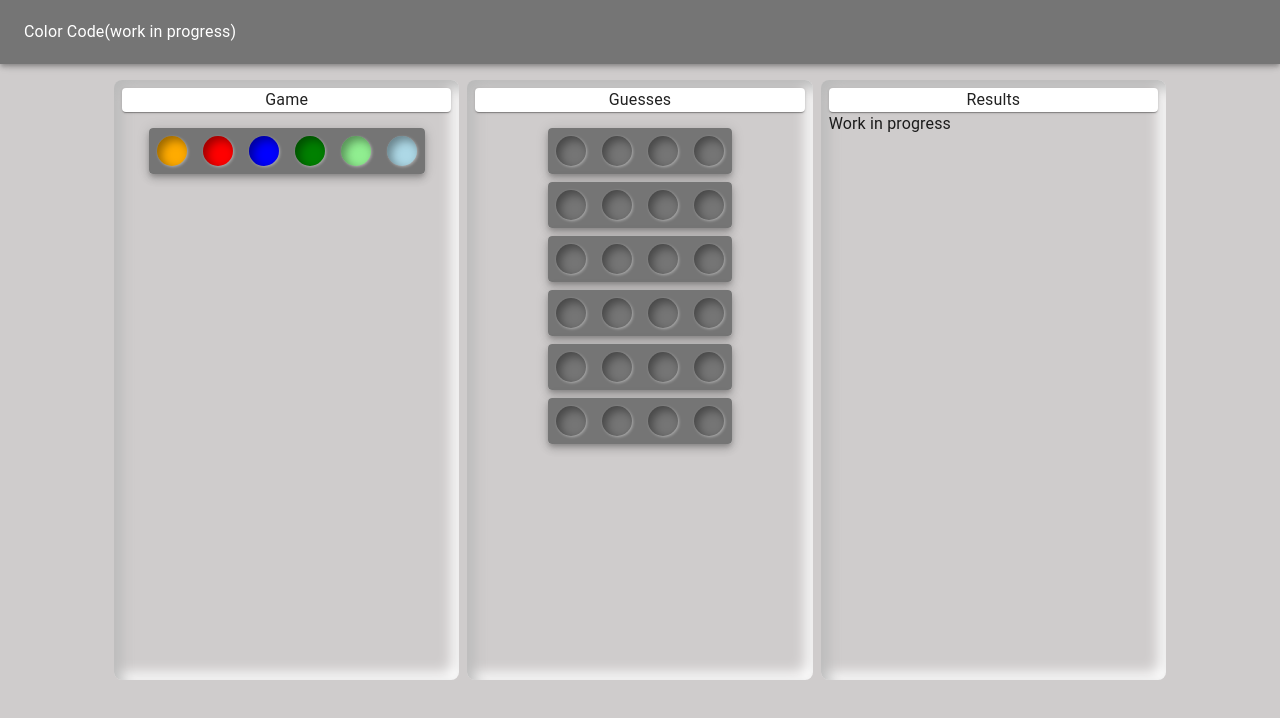
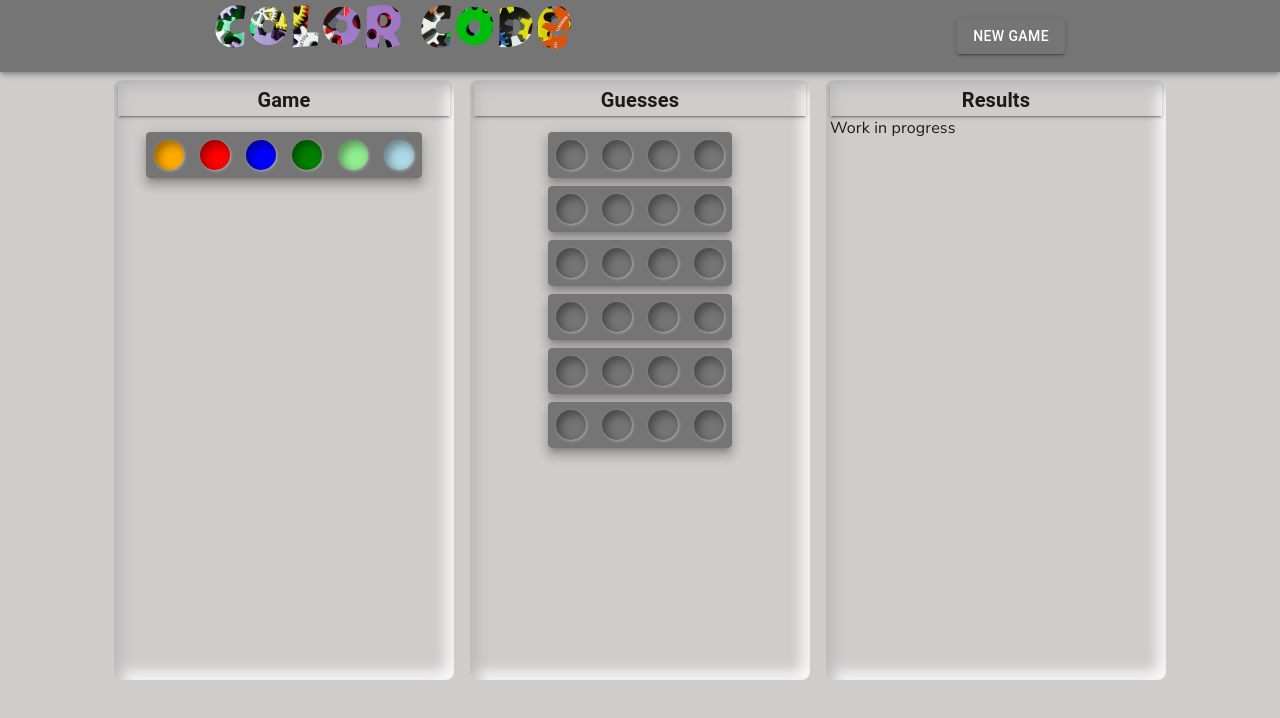
Before and after one commit to PeterBorza/vite-mui-color-game, a React (Vite) app: page / in a window 1280 px wide. Shown: the top 718 px of the page. Built offline with nearby package versions, Linux system fonts and the light colour scheme.

Commit message:
CC-5: Navbar title, styling fixes, new game button (#3)

```diff
--- a/src/App.tsx
+++ b/src/App.tsx
@@ -20,7 +20,7 @@ const App = () => {
           borderRadius: 2,
         }}
       >
-        <Grid2 container spacing={1} width="100%" height="100%">
+        <Grid2 container spacing={2} width="100%" height="100%">
           <Panel title="Game">
             <Stack spacing={2} p={2} alignItems="center">
               <Palette colors={COLORS} />
--- a/src/components/NavBar.tsx
+++ b/src/components/NavBar.tsx
@@ -1,13 +1,44 @@
-import { AppBar, styled, Toolbar } from "@mui/material";
+import {
+  AppBar,
+  Button,
+  Stack,
+  styled,
+  Toolbar,
+  Typography,
+} from "@mui/material";
+import w1 from "../assets/images/w1.jpg";
 
-const NAV_TITLE = "Color Code(work in progress)";
+const NAV_TITLE = "Color Code";
 
 const NavBar = () => {
   const Offset = styled("div")(({ theme }) => theme.mixins.toolbar);
   return (
     <>
       <AppBar position="fixed">
-        <Toolbar>{NAV_TITLE}</Toolbar>
+        <Toolbar>
+          <Stack
+            direction="row"
+            justifyContent="space-around"
+            alignItems="center"
+            flexGrow={1}
+          >
+            <Typography
+              fontFamily="Luckiest Guy, sans serif"
+              variant="h2"
+              letterSpacing={4}
+              sx={{
+                backgroundImage: `url(${w1})`,
+                backgroundSize: "cover",
+                backgroundClip: "text",
+                "&,-webkit-background-clip": "text",
+                color: "transparent",
+              }}
+            >
+              {NAV_TITLE}
+            </Typography>
+            <Button variant="contained">New Game</Button>
+          </Stack>
+        </Toolbar>
       </AppBar>
       <Offset />
     </>
--- a/src/components/Palette.tsx
+++ b/src/components/Palette.tsx
@@ -13,8 +13,7 @@ const Palette: FC<Props> = ({ colors, emptySlotsCount = 4 }) => {
   const fillSlots = () => colors ?? new Array(emptySlotsCount).fill(null);
 
   return (
-    <Stack>
-      <Paper elevation={5} sx={{ alignSelf: "start" }}>
+    <Paper elevation={8}>
       <Stack
         direction="row"
         spacing={2}
@@ -29,7 +28,6 @@ const Palette: FC<Props> = ({ colors, emptySlotsCount = 4 }) => {
         ))}
       </Stack>
     </Paper>
-    </Stack>
   );
 };
 
--- a/src/components/Panel.tsx
+++ b/src/components/Panel.tsx
@@ -1,4 +1,4 @@
-import { Grid2, Grid2Props, Paper, styled } from "@mui/material";
+import { Grid2, Grid2Props, Paper, styled, Typography } from "@mui/material";
 import { FC, PropsWithChildren } from "react";
 
 type Props = {
@@ -6,13 +6,13 @@ type Props = {
 };
 
 const StyledPanel = styled((props: Grid2Props) => (
-  <Grid2 {...props} size={{ xs: 12, md: 4 }}>
+  <Grid2 {...props} size={{ xs: 12, md: 4 }} component="section">
     {props.children}
   </Grid2>
 ))(({ theme }) => ({
   boxShadow: "inset 7px 7px 14px #bababa,inset -7px -7px 14px #ffffff",
   height: "100%",
-  padding: theme.spacing(1),
+  padding: theme.spacing(0.5),
   backgroundColor: "linear-gradient(145deg, #f0f0f0, #cacaca)",
   borderRadius: theme.spacing(1),
 }));
@@ -20,7 +20,18 @@ const StyledPanel = styled((props: Grid2Props) => (
 const Panel: FC<PropsWithChildren<Props>> = ({ children, title }) => {
   return (
     <StyledPanel>
-      <Paper sx={{ textAlign: "center" }}>{title}</Paper>
+      <Paper
+        elevation={2}
+        sx={{
+          textAlign: "center",
+          bgcolor: "transparent",
+          borderRadius: 0,
+        }}
+      >
+        <Typography fontWeight="fontWeightBold" variant="h6">
+          {title}
+        </Typography>
+      </Paper>
       {children}
     </StyledPanel>
   );
--- a/src/index.css
+++ b/src/index.css
@@ -1,3 +1,6 @@
+@import url("https://fonts.googleapis.com/css2?family=Nunito+Sans:ital,opsz,wght@0,6..12,200..1000;1,6..12,200..1000&family=Nunito:ital,wght@0,200..1000;1,200..1000&display=swap");
+@import url("https://fonts.googleapis.com/css2?family=Carter+One&display=swap");
+@import url("https://fonts.googleapis.com/css2?family=Luckiest+Guy&display=swap");
 *,
 *::before,
 *::after {
@@ -12,4 +15,5 @@
   min-width: 320px;
   min-height: 100dvh;
   background-color: #cfcccc;
+  font-family: "Nunito Sans", "Courier New", "Courier", monospace;
 }
```
Also changed, not shown: src/assets/images/w1.jpg (added). Lines whose indentation alone changed are shown as unchanged.
